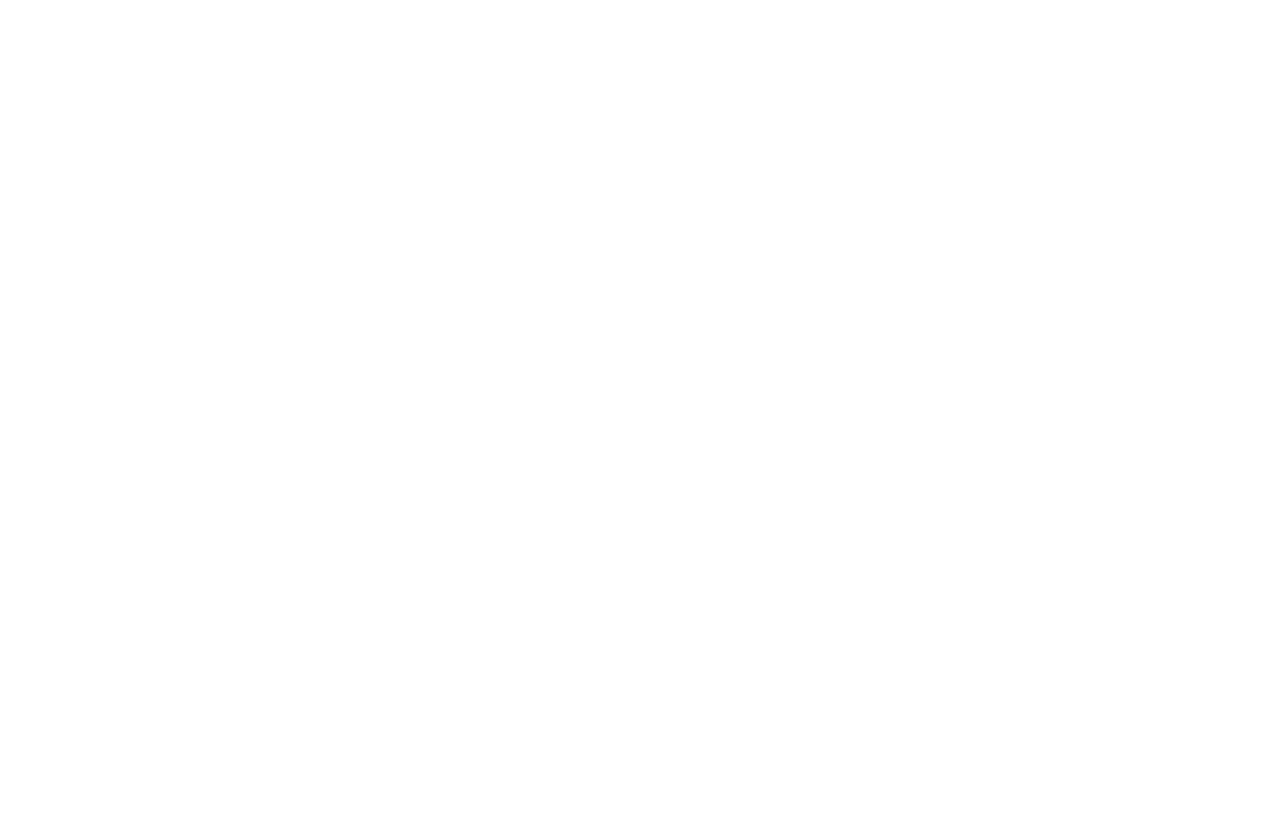
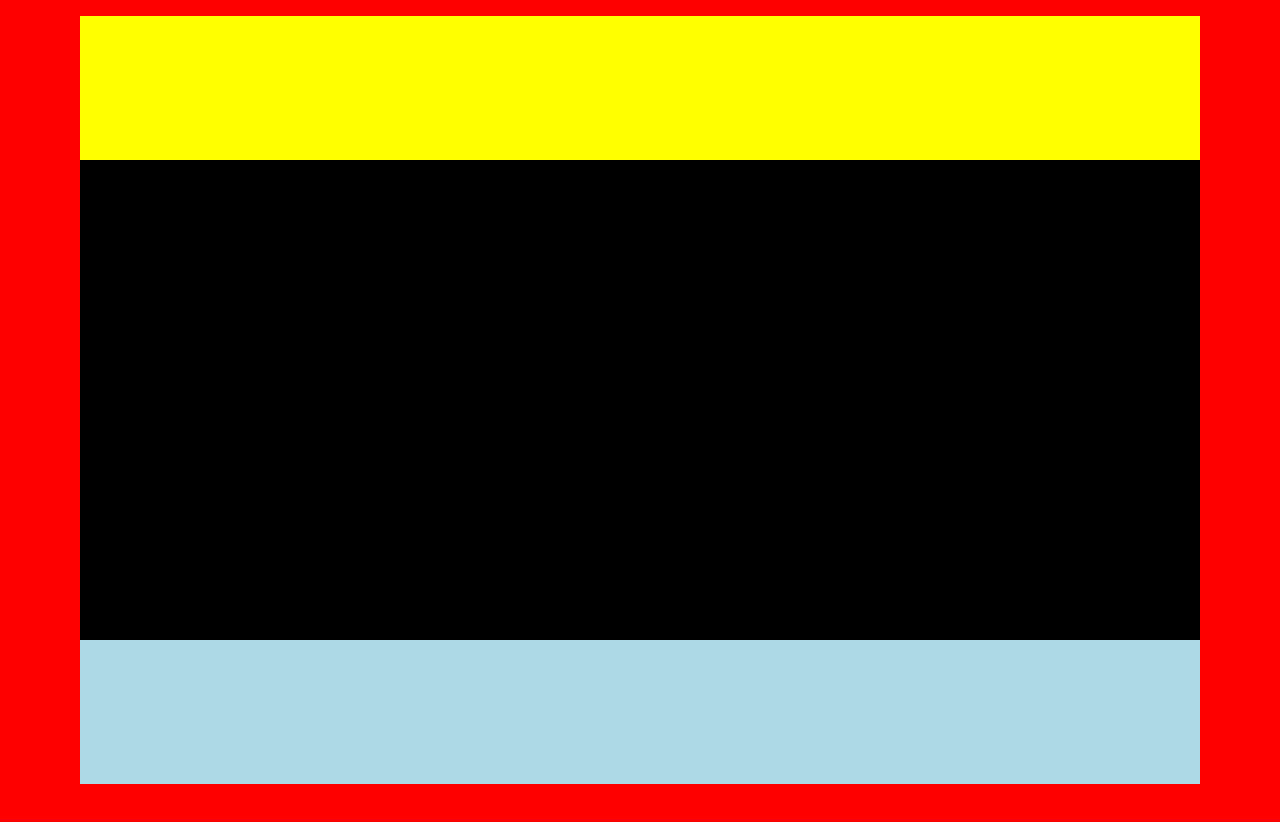
Before and after one commit to GiulioVolletti/htmlcss-struttura-wp, a plain HTML site: page index.html in a window 1280 px wide. Before the commit the page ends 800 px from the top, so only its background shows below. Drawn offline with Linux system fonts and the light colour scheme.

Commit message:
First step

```diff
--- a/css/style.css
+++ b/css/style.css
@@ -4,7 +4,23 @@
   padding: 0;
 }
 
-/* main {
+body {
+  height: 100vh;
+  margin: 2vh 10vh;
+  background-color: red
+}
+
+header {
+  height: 18vh;
+  background-color: yellow;
+}
+
+main {
   background-color: black;
-  height: 100vh;
-} */
+  height: 60vh;
+}
+
+footer {
+  height: 18vh;
+  background-color: lightblue;
+}
--- a/index.html
+++ b/index.html
@@ -3,21 +3,26 @@
   <head>
     <link rel="stylesheet" href="css/style.css">
     <meta charset="utf-8">
-    <title></title>
+    <title>Wordpress</title>
   </head>
 
   <body>
-    <!-- <header>
-      header wip
-    </header> -->
+    <header></header>
+
+    <!-- <nav>
+      nav link wip
+    </nav> -->
 
     <main>
-
+      <div class="container left">
+      </div>
+      <div class="container center">
+      </div>
+      <div class="container right">
+      </div>
     </main>
 
-    <!-- <footer>
-      footer wip
-    </footer> -->
+    <footer></footer>
 
   </body>
 </html>
```
